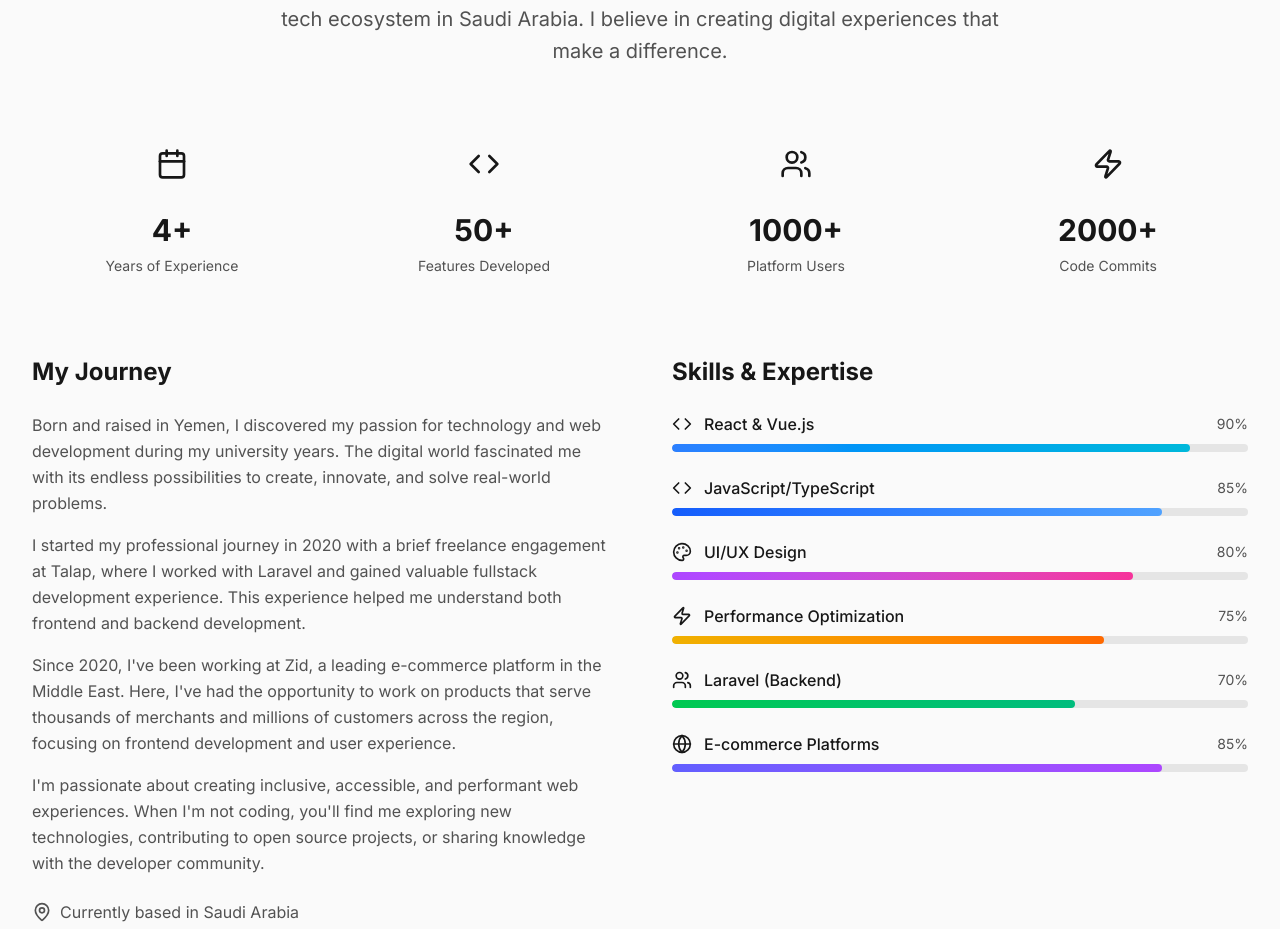
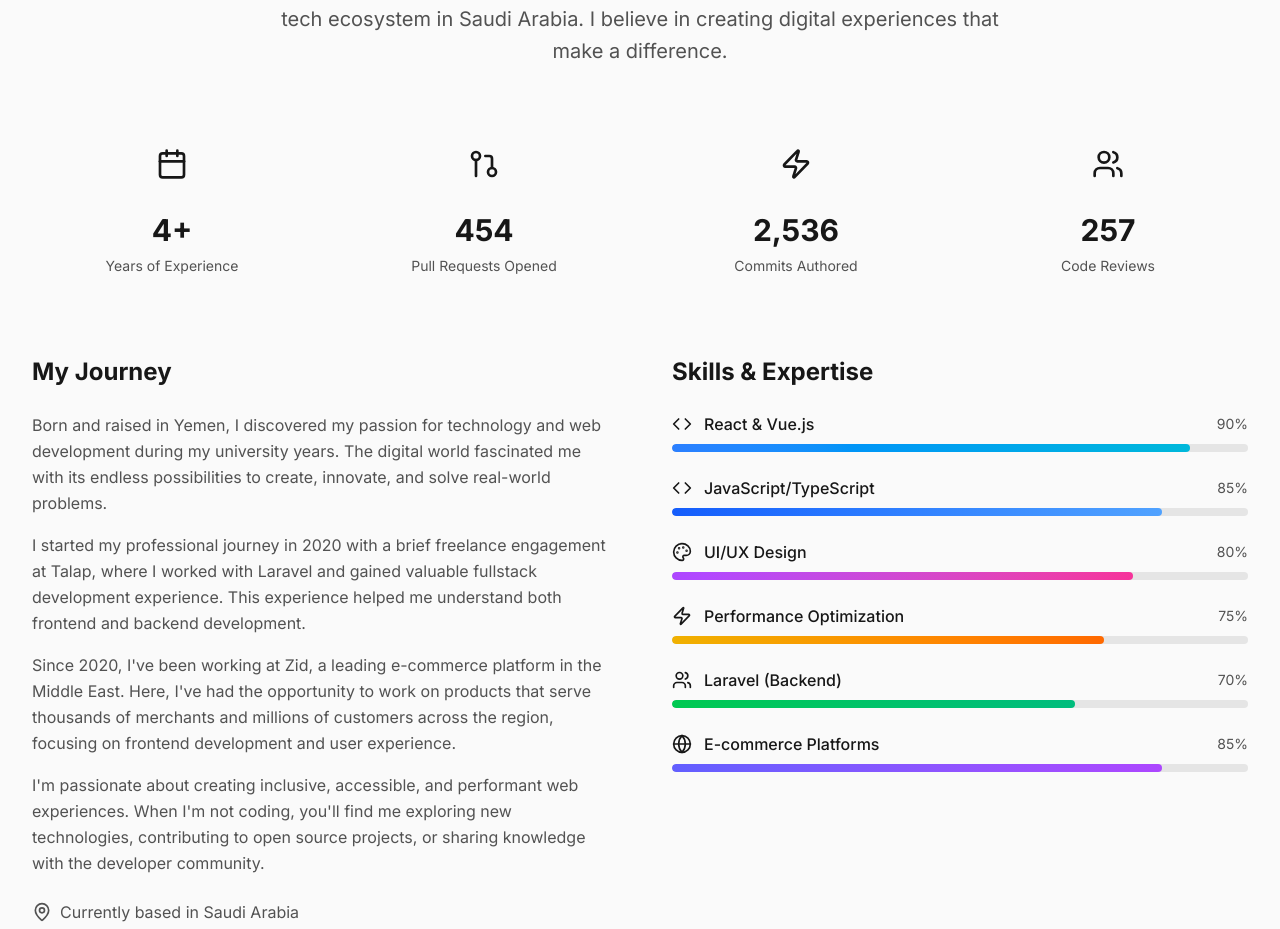
Before and after one commit to proalaa/portfolio, a Next.js app: page / in a window 1280 px wide. Shown: the part 982-1911 px from the top of the page. Built offline with nearby package versions, Linux system fonts and the light colour scheme.

Commit message:
Update stats with real GitHub metrics: 454 PRs, 2,536 commits, 257 code reviews

```diff
--- a/src/components/sections/about.tsx
+++ b/src/components/sections/about.tsx
@@ -11,6 +11,7 @@ import {
   Award,
   MapPin,
   Calendar,
+  GitPullRequest,
 } from "lucide-react";
 
 const skills = [
@@ -85,9 +86,9 @@ const timeline = [
 
 const stats = [
   { label: "Years of Experience", value: "4+", icon: Calendar },
-  { label: "Features Developed", value: "50+", icon: Code },
-  { label: "Platform Users", value: "1000+", icon: Users },
-  { label: "Code Commits", value: "2000+", icon: Zap },
+  { label: "Pull Requests Opened", value: "454", icon: GitPullRequest },
+  { label: "Commits Authored", value: "2,536", icon: Zap },
+  { label: "Code Reviews", value: "257", icon: Users },
 ];
 
 export function About() {
```
